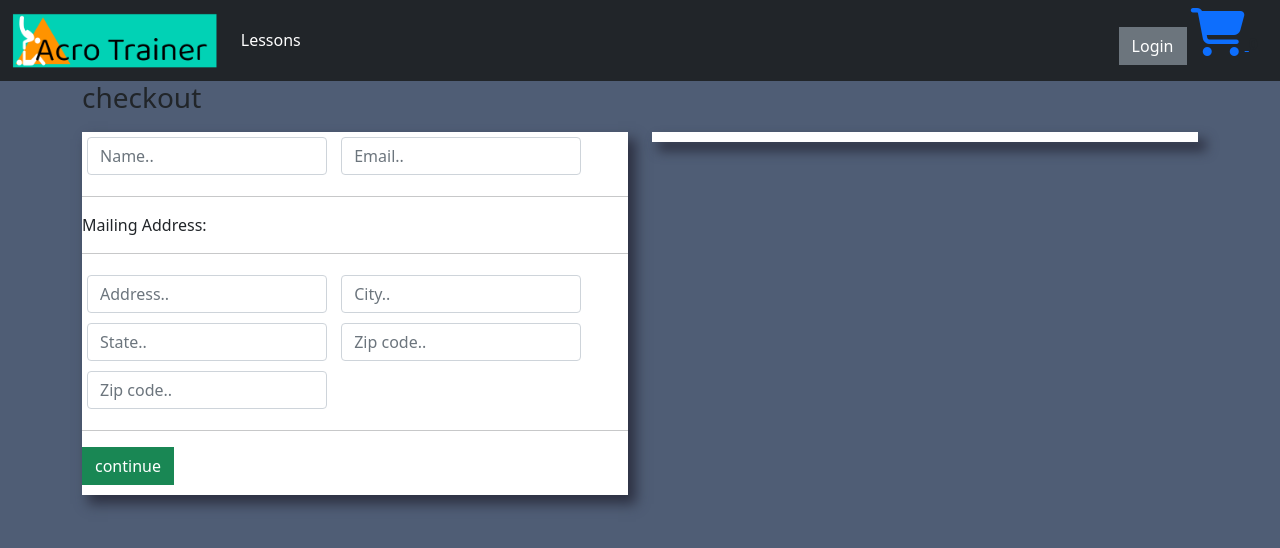
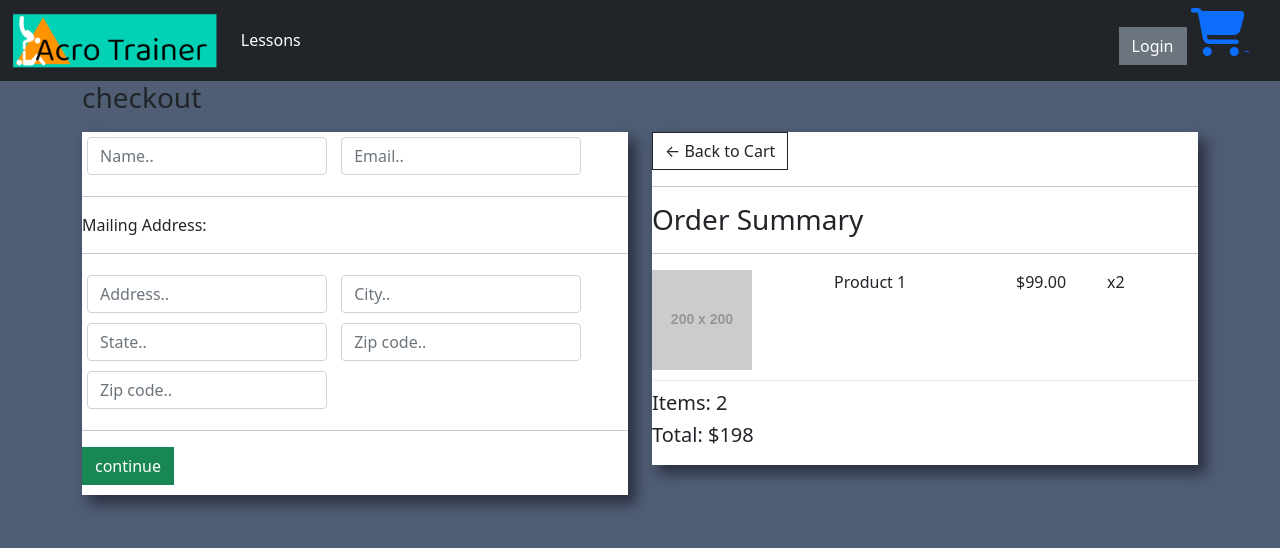
Before and after one commit to iggy18/acrotrainer_website, a Django app: template acrotrainer/templates/store/checkout.html in a window 1280 px wide. Shown: the top 548 px of the page. Run offline with Django 3.2, Linux system fonts and the light colour scheme; the template is opened without the code that fills it, so the values that code supplies are empty; grey boxes labelled with a size stand in for pictures from a placeholder-image service; some libraries are stand-ins or nearby versions.

Commit message:
/checkout order sumary looks good, moving on

```diff
--- a/acrotrainer/templates/store/checkout.html
+++ b/acrotrainer/templates/store/checkout.html
@@ -48,6 +48,18 @@
 
         <div class="col-lg-6">
             <div class="box-element">
+                <a  class="btn btn-outline-dark" href="{% url 'cart' %}">&#x2190; Back to Cart</a>
+				<hr>
+				<h3>Order Summary</h3>
+				<hr>
+				<div class="cart-row">
+					<div style="flex:2"><img class="row-image" src="http://placehold.jp/200x200.png"/></div>
+					<div style="flex:2"><p>Product 1</p></div>
+					<div style="flex:1"><p>$99.00</p></div>
+					<div style="flex:1"><p>x2</p></div>
+				</div>
+				<h5>Items:   2</h5>
+				<h5>Total:   $198</h5>
 
             </div>
         </div>
```
